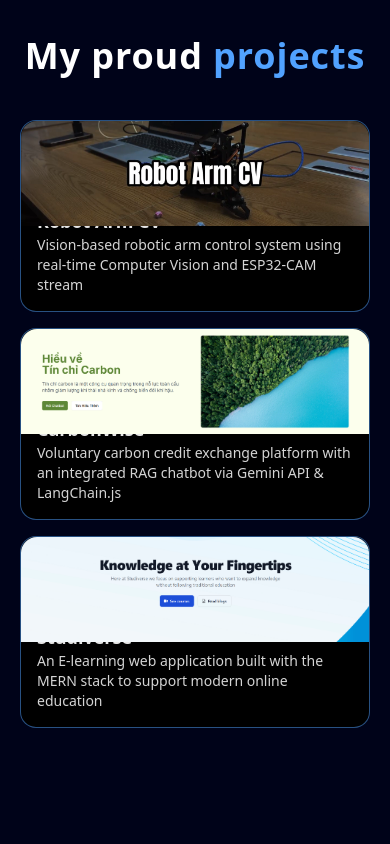
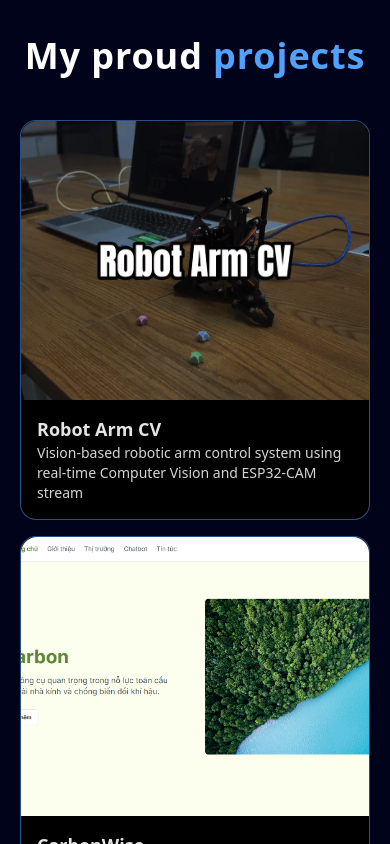
Before and after one commit to HyuOniichan/portfolio, a Next.js app: page / in a window 390 px wide. Shown: the part 1800-2644 px from the top of the page. Built offline with nearby package versions, Linux system fonts and the light colour scheme.

Commit message:
[chore] Style Project section's grid

```diff
--- a/components/ui/BentoGrid.tsx
+++ b/components/ui/BentoGrid.tsx
@@ -41,7 +41,7 @@ export const BentoGridItem = ({
     return (
         <div
             className={cn(
-                "group/bento relative shadow-input row-span-1 flex flex-col justify-between space-y-4 rounded-2xl border border-neutral-200 bg-white transition duration-200 hover:shadow-xl dark:border-blue-400/50 dark:bg-black dark:shadow-none",
+                "group/bento relative shadow-input row-span-2 flex flex-col justify-between space-y-4 rounded-2xl border border-neutral-200 bg-white transition duration-200 hover:shadow-xl dark:border-blue-400/50 dark:bg-black dark:shadow-none",
                 className,
             )}
         >
@@ -53,7 +53,7 @@ export const BentoGridItem = ({
                         <img
                             src={img}
                             alt={title || "Project's thumbnail"}
-                            className={`${id == 1 ? 'md:h-[80%]' : 'md:h-[70%]'} h-[55%] object-cover rounded-t-2xl w-full`}
+                            className={`${id == 1 ? 'md:h-[80%] lg:h-[75%]' : 'md:h-[70%] lg:h-[65%]'} h-[70%] object-cover rounded-t-2xl w-full`}
                         />
                     )}
                 </div>
```
